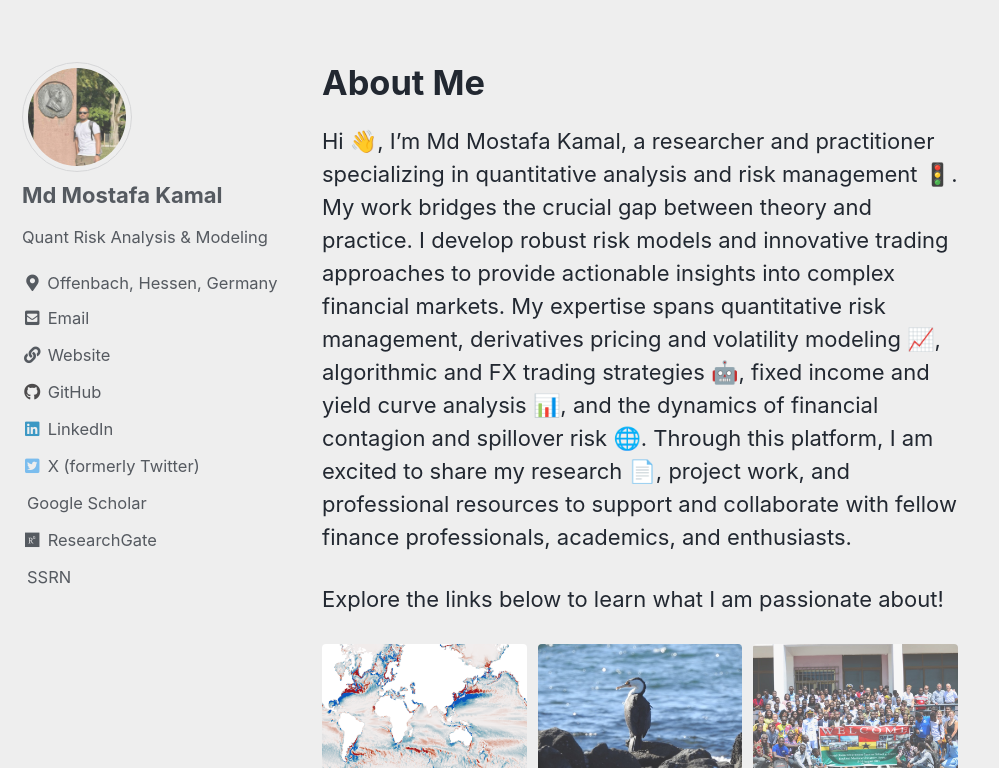
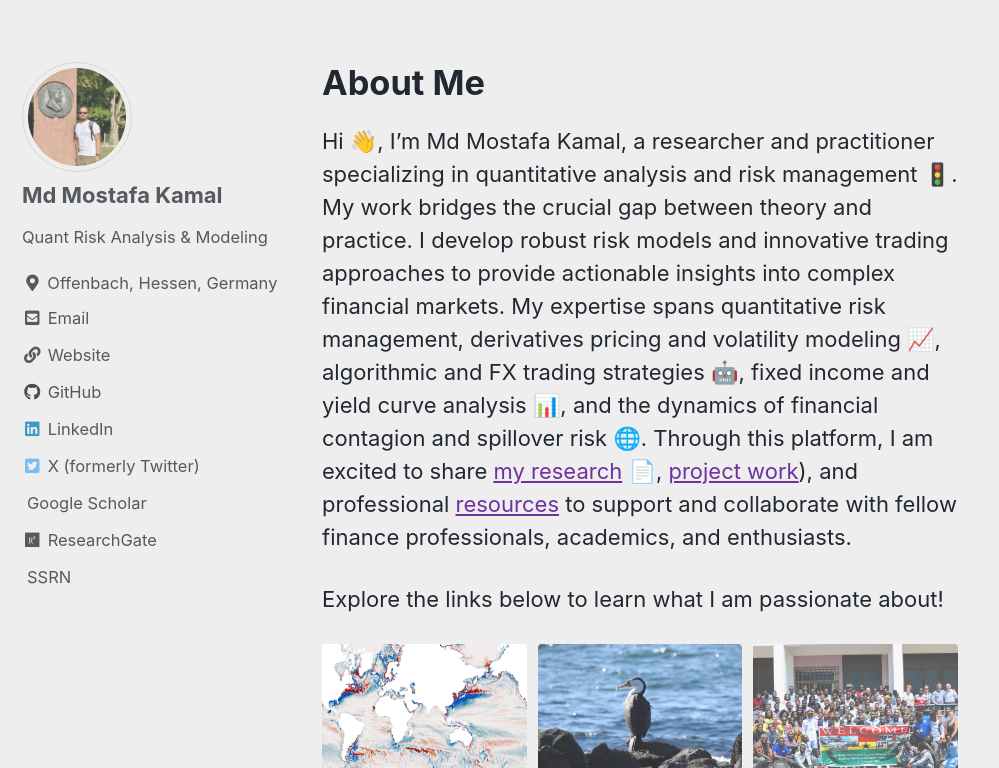
Before and after one commit to Mostafa-MMK/Mostafa-MMK.github.io, a Jekyll site: the page built from _pages/index.md, in a window 1280 px wide and 900 px high, scrolled down 298 px, cut to the strip 132-900 px from the top of the window. Shown: the whole strip, without its empty margins (0-999 px from the left). Built offline with Jekyll 4.4.1, drawn with Linux system fonts in a browser that asks for light colours; cached includes are drawn as plain includes; the list of posts is cut into pages by our own code; a style sheet for code colours, icons or effects is not loaded; part of the change alters nothing that is shown.

```diff
--- a/_pages/index.md
+++ b/_pages/index.md
@@ -38,7 +38,7 @@ feature_row:
 
 # About Me
 
-Hi 👋, I'm Md Mostafa Kamal, a researcher and practitioner specializing in quantitative analysis and risk management 🚦. My work bridges the crucial gap between theory and practice. I develop robust risk models and innovative trading approaches to provide actionable insights into complex financial markets. My expertise spans quantitative risk management, derivatives pricing and volatility modeling 📈, algorithmic and FX trading strategies 🤖, fixed income and yield curve analysis 📊, and the dynamics of financial contagion and spillover risk 🌐. Through this platform, I am excited to share my research 📄, project work, and professional resources to support and collaborate with fellow finance professionals, academics, and enthusiasts.
+Hi 👋, I'm Md Mostafa Kamal, a researcher and practitioner specializing in quantitative analysis and risk management 🚦. My work bridges the crucial gap between theory and practice. I develop robust risk models and innovative trading approaches to provide actionable insights into complex financial markets. My expertise spans quantitative risk management, derivatives pricing and volatility modeling 📈, algorithmic and FX trading strategies 🤖, fixed income and yield curve analysis 📊, and the dynamics of financial contagion and spillover risk 🌐. Through this platform, I am excited to share [my research](https://mostafa-mmk.github.io/research/) 📄, [project work](https://mostafa-mmk.github.io/projects/)), and professional [resources](https://mostafa-mmk.github.io/resources/) to support and collaborate with fellow finance professionals, academics, and enthusiasts.
 
 
 Explore the links below to learn what I am passionate about!
```
